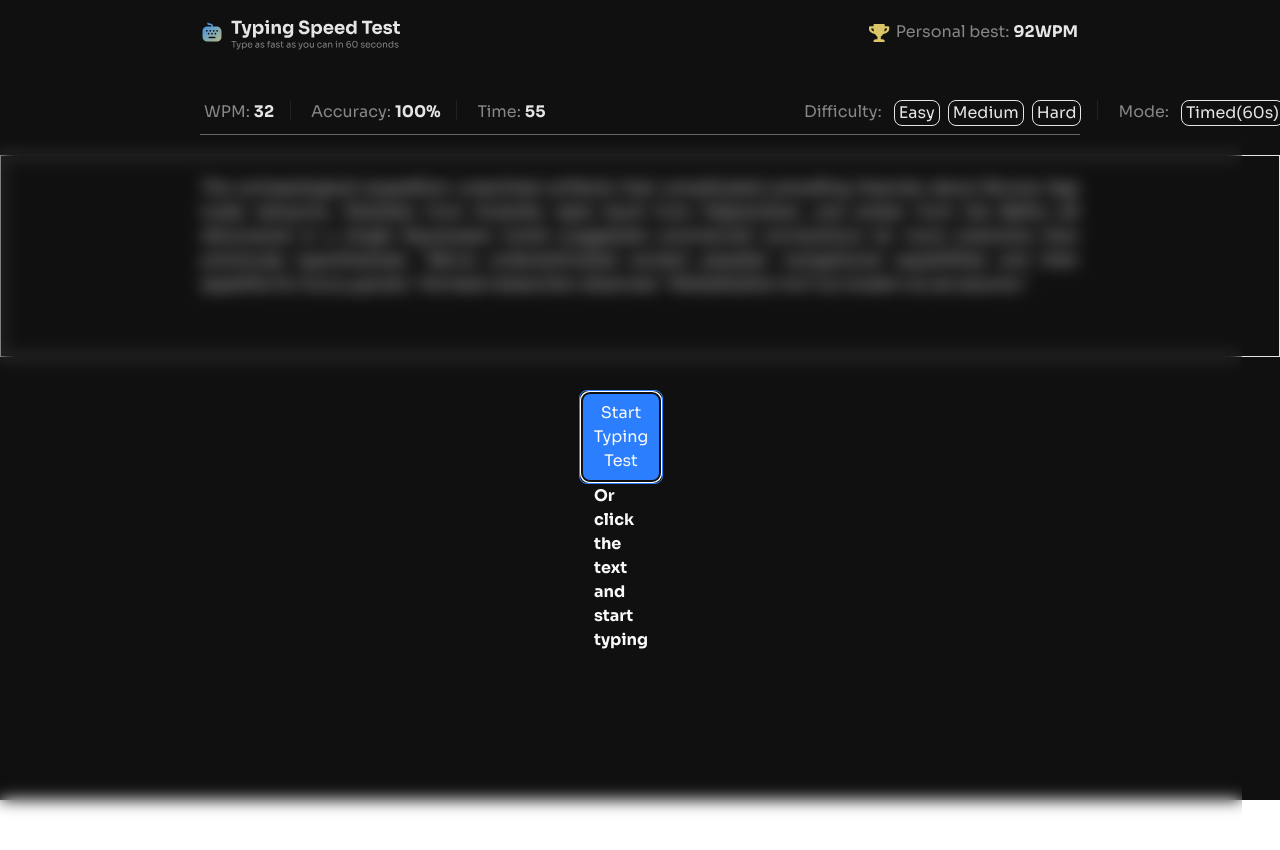
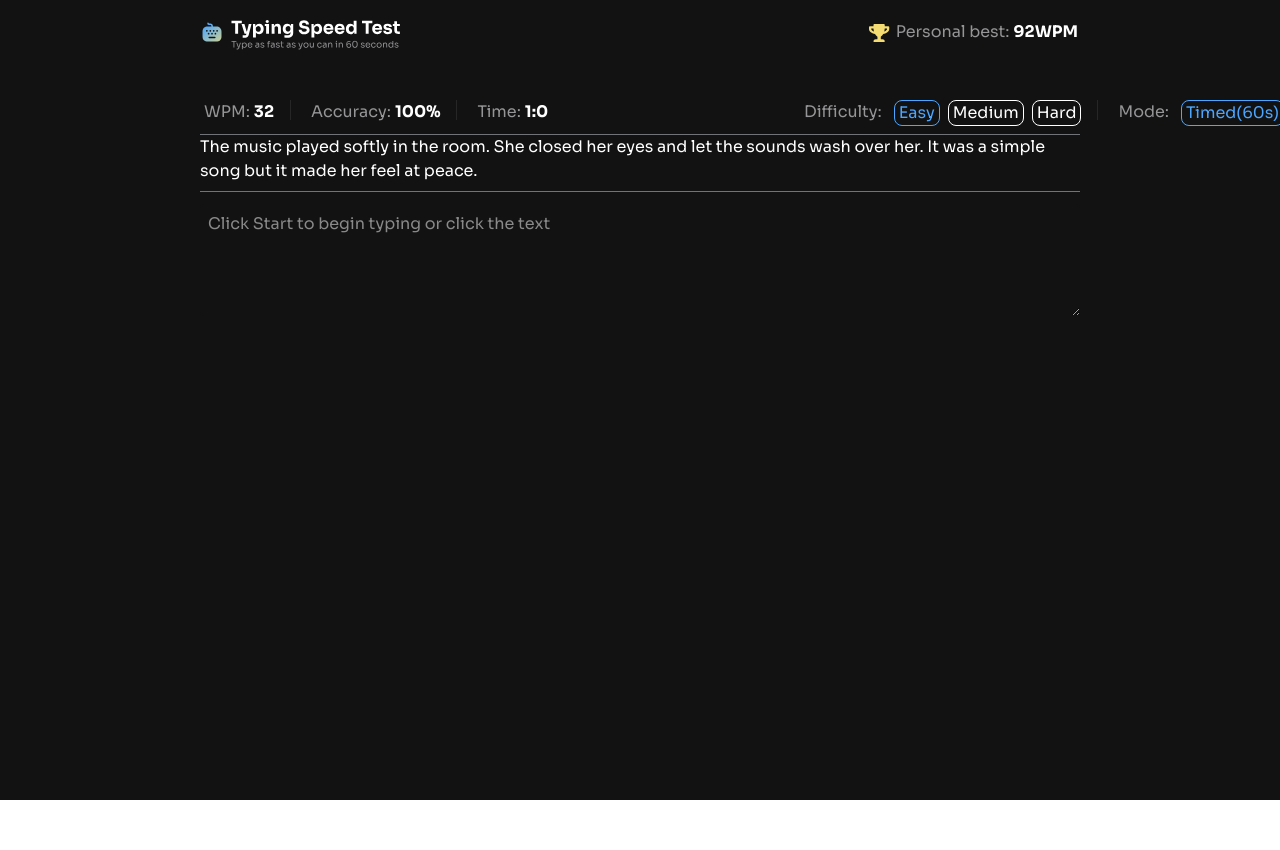
Before and after one commit to mikimek23/Typing_speed_test, a React (Vite) app: page / in a window 1280 px wide. Shown: the top 850 px of the page. After the commit the page ends 800 px from the top, so only its background shows below. Built offline with nearby package versions, Linux system fonts and the light colour scheme.

Commit message:
all frontend commponents

```diff
--- a/data.json
+++ b/data.json
@@ -1,5 +1,5 @@
 {
-  "easy": [
+  "Easy": [
     {
       "id": "easy-1",
       "text": "The sun rose over the quiet town. Birds sang in the trees as people woke up and started their day. It was going to be a warm and sunny morning."
@@ -41,7 +41,7 @@
       "text": "The music played softly in the room. She closed her eyes and let the sounds wash over her. It was a simple song but it made her feel at peace."
     }
   ],
-  "medium": [
+  "Medium": [
     {
       "id": "medium-1",
       "text": "Learning a new skill takes patience and consistent practice. Whether you're studying a language, picking up an instrument, or mastering a sport, the key is to show up every day. Small improvements compound over time, and before you know it, you'll have made remarkable progress."
@@ -83,7 +83,7 @@
       "text": "Night markets come alive after sunset in cities across Asia. Vendors set up stalls selling everything from grilled skewers to handmade crafts. The air fills with enticing aromas and the buzz of conversation. Locals and tourists alike wander through, sampling street food and hunting for bargains."
     }
   ],
-  "hard": [
+  "Hard": [
     {
       "id": "hard-1",
       "text": "The philosopher's argument hinged on a seemingly paradoxical assertion: that absolute freedom, pursued without constraint, inevitably undermines itself. \"Consider,\" she wrote, \"how the libertarian ideal—when taken to its logical extreme—produces conditions in which the powerful dominate the weak, thereby eliminating freedom for the majority.\" Her critics dismissed this as sophistry; her supporters hailed it as profound."
--- /dev/null
+++ b/src/components/BetResult.jsx
@@ -0,0 +1,38 @@
+import React from 'react'
+import Beat from '../assets/images/icon-new-pb.svg'
+import Restart from '../assets/images/icon-restart.svg'
+import Confetti from '../assets/images/pattern-confetti.svg'
+export const BetResult = () => {
+  return (
+     <div className=" text-neutral-100 py-25 justify-items-center justify-center px-50 w-full">
+            <div>
+                 <img src={Beat} alt="Completed" className='border-none' />
+            </div>
+            <div className='m-4 justify-items-center'>
+                <h2 className='text-neutral-100 font-bold text-2xl'>High Score Smashed!</h2>
+                <p className='text-neutral-500 text-[0.75em]'>You're getting faster. That was incredible typing</p>
+            </div>
+
+            <div className='flex w-fit flex-1 p-5'>
+                <div className='border w-30 m-2 p-2 border-neutral-500 rounded-lg '>
+                    <span className='text-neutral-500'>WPM:</span>
+                    <p className='font-bold'>95</p>
+                </div>
+
+                <div className='border w-30 m-2 p-2 border-neutral-500 rounded-lg '>
+                    <span className='text-neutral-500'>Accuracy:</span>
+                    <p className='font-bold text-red-500'>100%</p>
+                </div>
+
+                <div className='border w-30 m-2 p-2 border-neutral-500 rounded-lg '>
+                    <span className='text-neutral-500'>Characters:</span>
+                    <p className='font-bold text-neutral-100'><span className='text-green-500'>120</span>/<span className='text-red-500'>5</span></p>
+                </div>
+            </div>
+             <div className='m-10'>
+                    <button className='block border p-2 rounded-lg bg-neutral-100 text-neutral-900 font-bold'>Beat This Score <span className='text-neutral-500'><img src={Restart} alt=" restart" className='inline filter invert sepia saturate-200 hue-rotate-180 p-0.5'/></span> </button>
+                </div>
+                <div><img src={Confetti} alt="confetti" className=' m-0 p-0  w-full fixed left-0 bottom-0'/></div>
+        </div>
+  )
+}
--- /dev/null
+++ b/src/components/FirstResult.jsx
@@ -0,0 +1,45 @@
+import React from 'react'
+import Right from '../assets/images/icon-completed.svg'
+import Restart from '../assets/images/icon-restart.svg'
+import Stara from '../assets/images/pattern-star-1.svg'
+import Starb from '../assets/images/pattern-star-2.svg'
+
+export const FirstResult = () => {
+  return (
+    <div className="text-neutral-100 py-25 justify-items-center justify-center px-50 w-full">
+            <div><img src={Stara} alt="star" className='block absolute  top-100 right-50' /></div>
+            <div><img src={Starb} alt="" className='block absolute  top-50 left-50'/></div>
+            <div>
+                <span className=' block p-2 rounded-full  bg-[#73ff001f]'>
+                    <span className=' block p-2 rounded-full  bg-[#00800075]'>
+                        <img src={Right} alt="Completed" className='border-none' />
+                    </span>
+                    </span>
+            </div>
+            <div className='m-4 justify-items-center'>
+                <h2 className='text-neutral-100 font-bold text-2xl'>Baseline Established!</h2>
+                <p className='text-neutral-500 text-[0.75em]'>y</p>
+            </div>
+
+            <div className='flex w-fit flex-1 p-5'>
+                <div className='border w-30 m-2 p-2 border-neutral-500 rounded-lg '>
+                    <span className='text-neutral-500'>WPM:</span>
+                    <p className='font-bold'>85</p>
+                </div>
+
+                <div className='border w-30 m-2 p-2 border-neutral-500 rounded-lg '>
+                    <span className='text-neutral-500'>Accuracy:</span>
+                    <p className='font-bold text-red-500'>90%</p>
+                </div>
+
+                <div className='border w-30 m-2 p-2 border-neutral-500 rounded-lg '>
+                    <span className='text-neutral-500'>Characters:</span>
+                    <p className='font-bold'><span className='text-green-500'>120</span>/<span className='text-red-500'>5</span></p>
+                </div>
+            </div>
+             <div className='m-10'>
+                    <button className='block border p-2 rounded-lg bg-neutral-100 text-neutral-900 font-bold'>Go Again <span className='text-neutral-500'><img src={Restart} alt=" restart" className='inline filter invert sepia saturate-200 hue-rotate-180 p-0.5'/></span> </button>
+                </div>
+        </div>
+  )
+}
--- a/src/components/Paragraphs.jsx
+++ /dev/null
@@ -1,26 +0,0 @@
-import React, { useState } from 'react'
-import paragraphs from '../../data.json'
-import { StartComp } from './StartComp'
-export const Paragraphs = () => {
-    const [showModal,setShowModal]=useState(true)
-  return (
-    <div className='text-white  w-full py-5 px-50 border text-justify'>
-        <p className='text-white'>
-            {paragraphs.hard[9].text}
-        </p>
-        <StartComp
-      isOpen={showModal}
-      onClose={()=>setShowModal(false)}
-      onClick={()=>setShowModal(false)}
-      >
-       <div className="w-fit border p-0.5 rounded-lg border-blue-500">
-        <button onClick={() => setShowModal(false)} className="block bg-blue-500 hover:bg-blue-400 px-3 py-2 rounded-lg">
-          Start Typing Test
-        </button>
-       </div>
-       <p className="font-bold">Or click the text and start typing</p>
-
-      </StartComp>
-        </div>
-  )
-}
--- /dev/null
+++ b/src/components/Results.jsx
@@ -0,0 +1,45 @@
+import React from 'react'
+import Right from '../assets/images/icon-completed.svg'
+import Restart from '../assets/images/icon-restart.svg'
+import Stara from '../assets/images/pattern-star-1.svg'
+import Starb from '../assets/images/pattern-star-2.svg'
+
+export const Results = () => {
+  return (
+    <div className="text-neutral-100 py-25 justify-items-center justify-center px-50 w-full">
+        <div><img src={Stara} alt="star" className='block absolute  top-100 right-50' /></div>
+        <div><img src={Starb} alt="" className='block absolute  top-50 left-50'/></div>
+        <div>
+            <span className=' block p-2 rounded-full  bg-[#73ff001f]'>
+                <span className=' block p-2 rounded-full  bg-[#00800075]'>
+                    <img src={Right} alt="Completed" className='border-none' />
+                </span>
+                </span>
+        </div>
+        <div className='m-4 justify-items-center'>
+            <h2 className='text-neutral-100 font-bold text-2xl'>Test Complete!</h2>
+            <p className='text-neutral-500 text-[0.75em]'>Solid run. keep pushing to beat your high score.</p>
+        </div>
+
+        <div className='flex w-fit flex-1 p-5'>
+            <div className='border w-30 m-2 p-2 border-neutral-500 rounded-lg '>
+                <span className='text-neutral-500'>WPM:</span>
+                <p className='font-bold'>85</p>
+            </div>
+
+            <div className='border w-30 m-2 p-2 border-neutral-500 rounded-lg '>
+                <span className='text-neutral-500'>Accuracy:</span>
+                <p className='font-bold text-red-500'>90%</p>
+            </div>
+
+            <div className='border w-30 m-2 p-2 border-neutral-500 rounded-lg '>
+                <span className='text-neutral-500'>Characters:</span>
+                <p className='font-bold'><span className='text-green-500'>120</span>/<span className='text-red-500'>5</span></p>
+            </div>
+        </div>
+         <div className='m-10'>
+                <button className='block border p-2 rounded-lg bg-neutral-100 text-neutral-900 font-bold'>Go Again <span className='text-neutral-500'><img src={Restart} alt=" restart" className='inline filter invert sepia saturate-200 hue-rotate-180 p-0.5'/></span> </button>
+            </div>
+    </div>
+  )
+}
--- a/src/components/StatusMode.jsx
+++ b/src/components/StatusMode.jsx
@@ -1,22 +1,35 @@
 import React, { useEffect, useState } from 'react'
+import Paragraphs  from '../../data.json';
+import { Timer } from './Timer';
+
 
 export const StatusMode = () => {
-         const [isStatus,setIsStatus]=useState('');
-    const [isMode,setIsMode]=useState('');
-   // const [isTimed,setIsTimed]=useState(false)
-   // const [countUp,setCountUp]=useState(1)
-    const [countDown,setCountDown]=useState(60)
+    const [isMode,setIsMode]=useState('Timed(60s)');
+    const [difficulty,setDifficulty]=useState('Easy')
+    const [typed, setTyped]=useState('')
+    const [text,setText]=useState('')
+    const [isRunning,setIsRunning]=useState(false)
     const Difficulty=["Easy","Medium", "Hard"]
     const mode=["Timed(60s)","Passage"]
+
+    const generateText=(diff)=>{
+       const key = diff || 'Easy'
+    const list = Paragraphs[key] || []
+    if (!Array.isArray(list) || list.length === 0) return ''
+    const index = Math.floor(Math.random() * list.length)
+    const item = list[index]
+    return (item && (item.text || item)) || ''
+
+    }
+    console.log(difficulty)
     useEffect(()=>{
-        const interval=setInterval(()=>{
+        setText(generateText(difficulty))
+    },[difficulty])
 
-                setCountDown((prev)=>(prev>0?prev-1:0))
-
-            // setCountUp((prev)=>prev+1)
-        },1000)
-        return ()=>clearInterval(interval)
-    },[])
+    const handleChange=(e)=>{
+        const value= e.target.value
+        setTyped(value)
+    }
   return (
     <div className='text-white  w-full py-5 px-50'>
 
@@ -36,10 +49,10 @@ export const StatusMode = () => {
                 <span className='font-bold'>100%</span>
                </div>
                <div className="border-l border-neutral-800 h-5 mx-4"></div>
-               <div>
 
+               <div className='flex'>
                 <span className='text-neutral-400 px-1'>Time:</span>
-                <span className='font-bold font-sora'>{countDown}</span>
+                <span className='font-bold font-sora'>{<Timer isrunning={isRunning}/>}</span>
                </div>
             </div>
             {/**modes */}
@@ -49,9 +62,11 @@ export const StatusMode = () => {
                     {Difficulty.map((dif)=>(
                         <button
                         key={dif}
-                        onClick={()=>setIsStatus(dif)}
+                        onClick={()=>{
+                            setDifficulty(dif)
+                        }}
                         className={`block border rounded-lg hover:scale-105 focus:outline-2 focus:outline-blue-400 active active:scale-95 transition-all px-1 ${
-                           isStatus===dif?'text-blue-400 border-blue-400':'' }`}
+                           difficulty===dif?'text-blue-400 border-blue-400':'' }`}
                         >{dif}</button>
                     ))}
                 </div>
@@ -74,6 +89,18 @@ export const StatusMode = () => {
             </div>
         </div>
         <hr className='mt-2 text-neutral-500'/>
+       <p className='text-white cursor-text' >
+        {text}
+      </p>
+       <hr className='mt-2 text-neutral-500'/>
+      <textarea
+        value={typed}
+        onChange={handleChange}
+        onClick={()=>setIsRunning(true)}
+        placeholder='Click Start to begin typing or click the text'
+        className="w-full mt-3 p-2 rounded bg-neutral-900 text-white"
+        rows={4}
+      />
     </div>
   )
 }
--- /dev/null
+++ b/src/components/Timer.jsx
@@ -0,0 +1,20 @@
+import React, { useEffect, useState } from 'react'
+
+export const Timer = ({isrunning}) => {
+    const [timeLeft,setTimeLeft]=useState(60)
+    useEffect(()=>{
+         if(!isrunning||timeLeft===0) return;
+         const interval= setInterval(()=>{
+            setTimeLeft(prev=>prev-1)
+         },1000)
+         return ()=>clearInterval(interval)
+    })
+    let second=timeLeft
+   const minute=Math.floor(timeLeft/60)
+    second=second%60
+  return (
+    <div className="font-sora font-bold">
+        {minute}:{second}
+    </div>
+  )
+}
```
Also changed, not shown: src/App.jsx (+5 -2 lines).
